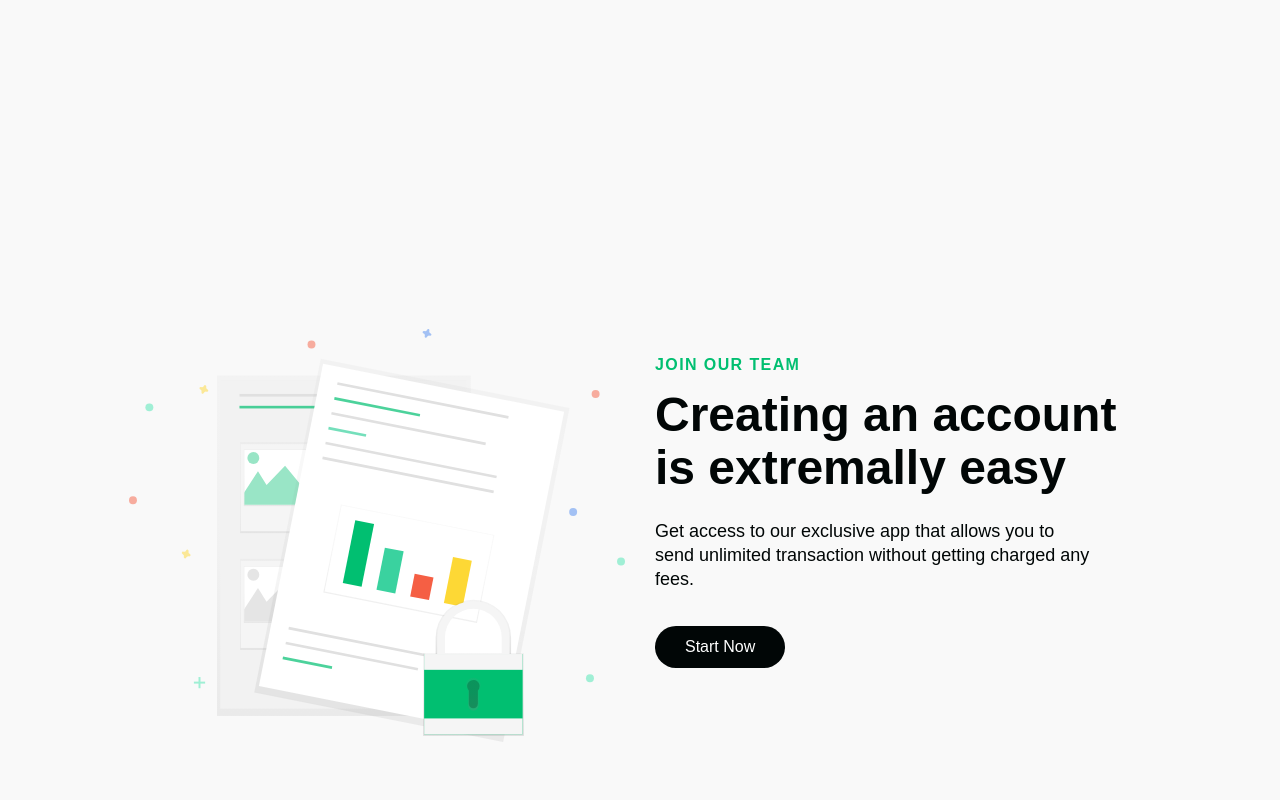
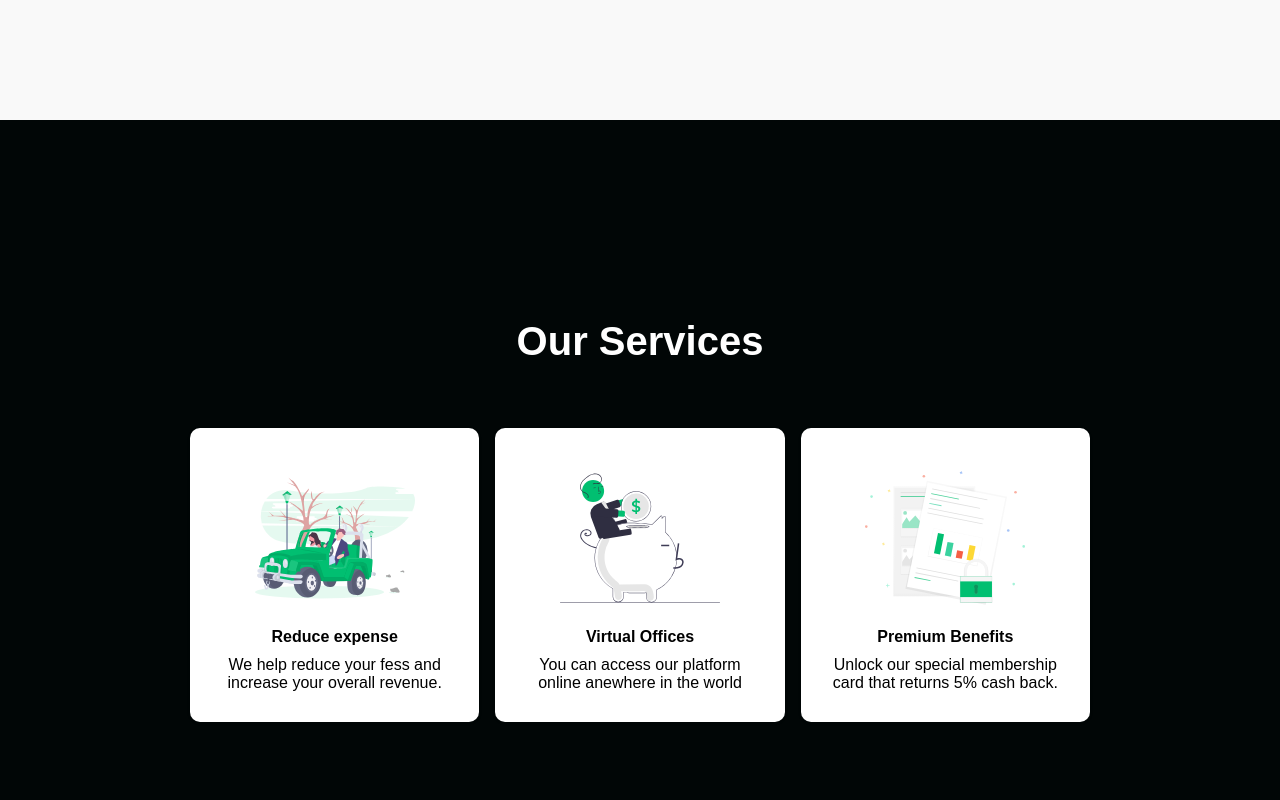
Before and after one commit to vladost99/react-website, a React (Create React App) app: page / in a window 1280 px wide. Shown: the part 2400-3200 px from the top of the page. Built offline with nearby package versions, Linux system fonts and the light colour scheme; a web font is replaced by a local one.

Commit message:
add component services

```diff
--- /dev/null
+++ b/src/components/services/index.js
@@ -0,0 +1,43 @@
+import React from 'react';
+import Icon1 from '../../images/svg-1.svg';
+import Icon2 from '../../images/svg-2.svg';
+import Icon3 from '../../images/svg-3.svg';
+import {
+    ServicesContainer,
+    ServicesH1,
+    ServicesWrapper,
+    ServicesCard,
+    ServicesIcon,
+    ServicesH2,
+    ServicesP
+} from './servicesElements'
+function Services() {
+    return (
+       <>
+        <ServicesContainer id="services">
+            <ServicesH1>Our Services</ServicesH1>
+            <ServicesWrapper>
+                <ServicesCard>
+                    <ServicesIcon src={Icon1}/>
+                    <ServicesH2>Reduce expense</ServicesH2>
+                    <ServicesP>We help reduce your fess and increase your overall revenue.</ServicesP>
+                </ServicesCard>
+
+                <ServicesCard>
+                    <ServicesIcon src={Icon2}/>
+                    <ServicesH2>Virtual Offices</ServicesH2>
+                    <ServicesP>You can access our platform online anewhere in the world</ServicesP>
+                </ServicesCard>
+
+                <ServicesCard>
+                    <ServicesIcon src={Icon3}/>
+                    <ServicesH2>Premium Benefits</ServicesH2>
+                    <ServicesP>Unlock our special membership card that returns 5% cash back. </ServicesP>
+                </ServicesCard>
+            </ServicesWrapper>
+        </ServicesContainer>
+       </>
+    )
+}
+
+export default Services;
--- /dev/null
+++ b/src/components/services/servicesElements.js
@@ -0,0 +1,84 @@
+import styled from 'styled-components';
+
+export const ServicesContainer = styled.div`
+    height: 800px;
+    display: flex;
+    flex-direction: column;
+    justify-content: center;
+    align-items: center;
+    background: #010606;
+
+
+    @media screen and (max-width: 768px){
+        height: 1100px;
+    }
+
+    @media screen and (max-width: 480px){
+        height: 1300px;
+    }
+
+`;
+
+export const ServicesWrapper = styled.div`
+    max-width: 1000px;
+    margin: 0 auto;
+    display: grid;
+    grid-template-columns: 1fr 1fr 1fr;
+    align-items: center;
+    grid-gap: 16px;
+    padding: 0 50px;
+
+    @media screen and (max-width: 1000px) {
+        grid-template-columns: 1fr 1fr;
+    }
+
+    @media screen and (max-width: 768px) {
+        grid-template-columns: 1fr;
+        padding: 0 20px;
+    }
+`;
+
+export const ServicesCard = styled.div`
+    background: #fff;
+    display: flex;
+    flex-direction: column;
+    align-items: center;
+    border-radius: 10px;
+    max-height: 340px;
+    padding: 30px;
+    box-shadow: 0 1px 3px rgba(0, 0, 0, 0.2);
+    transition: all .2s ease-in-out;
+
+
+    &:active {
+        transform: scale(1.02);
+        transition: all .2s ease-in-out;
+        cursor: pointer;
+    }
+`;
+
+export const ServicesIcon = styled.img`
+    height: 160px;
+    width: 160px;
+    margin-bottom: 10px;
+`;
+
+export const ServicesH1 = styled.h1`
+    font-size: 2.5rem;
+    color: #fff;
+    margin-bottom: 64px;
+
+    @media screen and (max-width: 480px) {
+        font-size: 2rem;
+    }
+`;
+
+export const ServicesH2 = styled.h2`
+    font-size: 1rem;
+    margin-bottom: 10px;
+`;
+
+export const ServicesP = styled.p`
+    font-size: 1rem;
+    text-align: center;
+`;
--- a/src/pages/index.js
+++ b/src/pages/index.js
@@ -10,6 +10,7 @@
     homeObjSix
     }  from '../components/infoSection/Data';
 import Navbar from '../components/Navbar'
+import Services from '../components/services';
 import Sidebar from '../components/Sidebar'
 
 const Home = () => {
@@ -26,10 +27,8 @@
           <HeroSection/>
           <InfoSection {...homeObjOne}/>
           <InfoSection {...homeObjTwo}/>
+          <Services/>
           <InfoSection {...homeObjThree}/>
-          <InfoSection {...homeObjFour}/>
-          <InfoSection {...homeObjFive}/>
-          <InfoSection {...homeObjSix}/>
         </>
     )
 }
```
